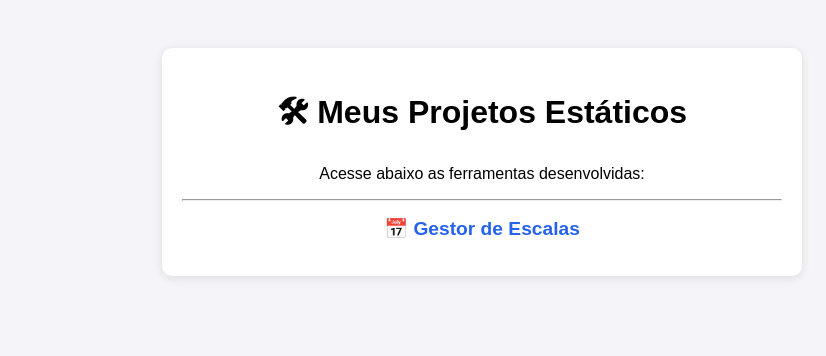
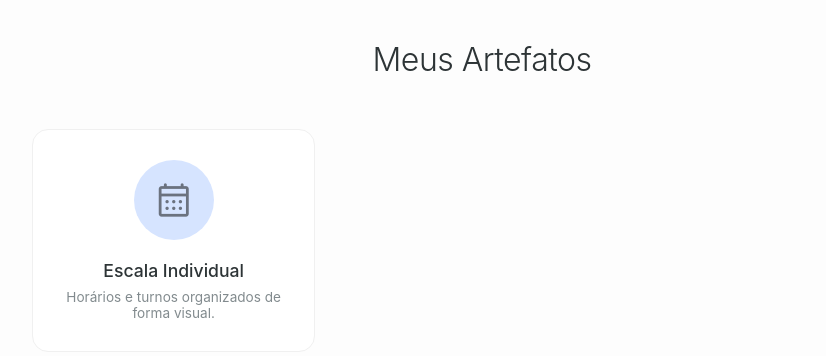
Before and after one commit to fhbreustedt/caos, a plain HTML site: page index.html in a window 1280 px wide. Shown: the whole page, without its empty margins (158-984 px from the left). Drawn offline with nearby package versions, Linux system fonts and the light colour scheme.

Commit message:
Update design TO index.html.

```diff
--- a/index.html
+++ b/index.html
@@ -3,24 +3,147 @@
 <head>
     <meta charset="UTF-8">
     <meta name="viewport" content="width=device-width, initial-scale=1.0">
-    <title>Meu Repositório de Ferramentas</title>
+    <title>Hub de Artefatos — Minimal</title>
+    <link rel="stylesheet" href="https://fonts.googleapis.com/css2?family=Material+Symbols+Rounded:opsz,wght,FILL,GRAD@48,300,0,0" />
+
     <style>
-        body { font-family: sans-serif; background: #f4f4f9; padding: 40px; text-align: center; }
-        .container { max-width: 600px; margin: auto; background: white; padding: 20px; border-radius: 10px; box-shadow: 0 2px 10px rgba(0,0,0,0.1); }
-        ul { list-style: none; padding: 0; }
-        li { margin: 15px 0; }
-        a { text-decoration: none; color: #2563eb; font-weight: bold; font-size: 1.2rem; }
-        a:hover { color: #1e40af; }
+        :root {
+            --bg: #fdfdfd;
+            --card-bg: #ffffff;
+            --text-title: #2d3436;
+            --text-body: #636e72;
+            /* Cores Pastel */
+            --pastel-blue: #d6e4ff;
+            --pastel-green: #d1f2eb;
+            --pastel-purple: #ede7f6;
+            --radius: 16px;
+        }
+
+        * { margin: 0; padding: 0; box-sizing: border-box; }
+
+        body {
+            background-color: var(--bg);
+            font-family: 'Inter', -apple-system, sans-serif;
+            color: var(--text-body);
+            padding: 40px 20px;
+            display: flex;
+            flex-direction: column;
+            align-items: center;
+        }
+
+        header {
+            text-align: center;
+            margin-bottom: 50px;
+        }
+
+        h1 {
+            color: var(--text-title);
+            font-weight: 300;
+            font-size: 2rem;
+            letter-spacing: -0.5px;
+        }
+
+        .grid {
+            display: grid;
+            grid-template-columns: repeat(auto-fill, minmax(250px, 1fr));
+            gap: 25px;
+            width: 100%;
+            max-width: 900px;
+        }
+
+        .card {
+            background: var(--card-bg);
+            border: 1px solid #f0f0f0;
+            border-radius: var(--radius);
+            text-decoration: none;
+            color: inherit;
+            transition: all 0.3s cubic-bezier(0.4, 0, 0.2, 1);
+            display: flex;
+            flex-direction: column;
+            align-items: center;
+            padding: 30px 20px;
+            text-align: center;
+        }
+
+        .card:hover {
+            transform: translateY(-8px);
+            border-color: #e0e0e0;
+            box-shadow: 0 15px 30px rgba(0,0,0,0.04);
+        }
+
+        /* Container do Ícone */
+        .icon-box {
+            width: 80px;
+            height: 80px;
+            border-radius: 50%;
+            display: flex;
+            align-items: center;
+            justify-content: center;
+            margin-bottom: 20px;
+            transition: transform 0.3s ease;
+        }
+
+        .card:hover .icon-box {
+            transform: scale(1.1);
+        }
+
+        .icon-box span {
+            font-size: 40px;
+            color: rgba(0,0,0,0.5);
+        }
+
+        .card h2 {
+            font-size: 1.1rem;
+            color: var(--text-title);
+            margin-bottom: 8px;
+            font-weight: 500;
+        }
+
+        .card p {
+            font-size: 0.85rem;
+            opacity: 0.8;
+        }
+
+        /* Cores específicas para cada card */
+        .bg-blue { background-color: var(--pastel-blue); }
+        .bg-green { background-color: var(--pastel-green); }
+        .bg-purple { background-color: var(--pastel-purple); }
+
     </style>
 </head>
 <body>
-    <div class="container">
-        <h1>🛠 Meus Projetos Estáticos</h1>
-        <p>Acesse abaixo as ferramentas desenvolvidas:</p>
-        <hr>
-        <ul>
-            <li><a href="escala.html">📅 Gestor de Escalas</a></li>
-        </ul>
-    </div>
+
+    <header>
+        <h1>Meus Artefatos</h1>
+    </header>
+
+    <main class="grid">
+
+        <a href="escala.html" class="card">
+            <div class="icon-box bg-blue">
+                <span class="material-symbols-rounded">calendar_month</span>
+            </div>
+            <h2>Escala Individual</h2>
+            <p>Horários e turnos organizados de forma visual.</p>
+        </a>
+<!--
+        <a href="#" class="card">
+            <div class="icon-box bg-green">
+                <span class="material-symbols-rounded">monitoring</span>
+            </div>
+            <h2>Monitoramento</h2>
+            <p>Visualização de dados e métricas do sistema.</p>
+        </a>
+
+        <a href="#" class="card">
+            <div class="icon-box bg-purple">
+                <span class="material-symbols-rounded">description</span>
+            </div>
+            <h2>Documentos</h2>
+            <p>Repositório de templates e guias institucionais.</p>
+        </a>
+-->
+    </main>
+
 </body>
 </html>
```
